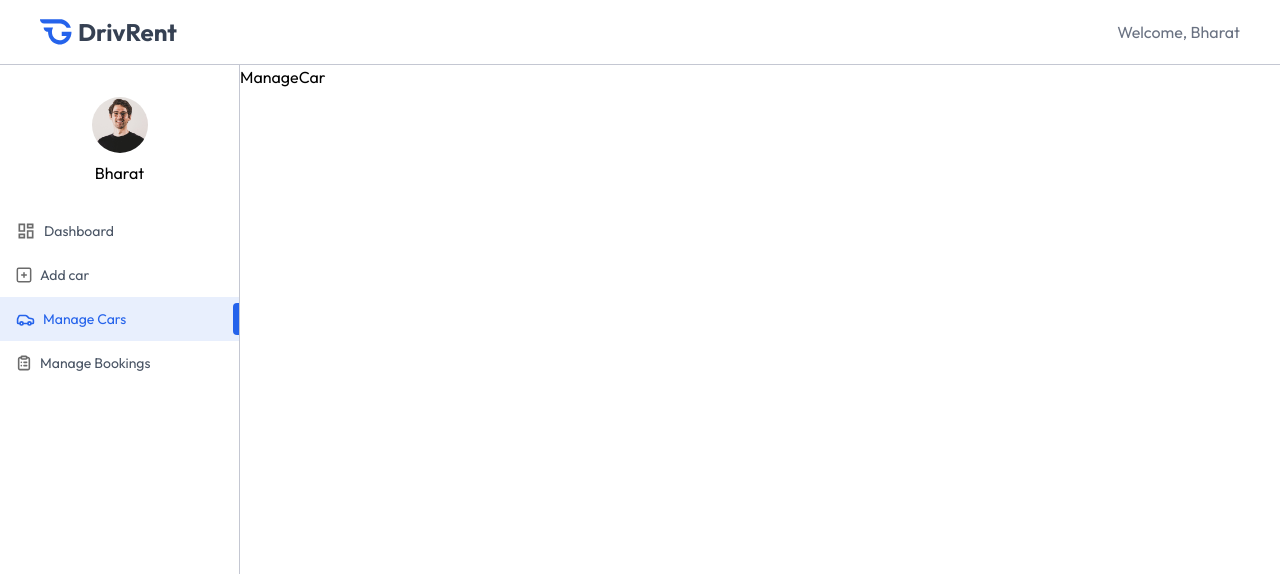
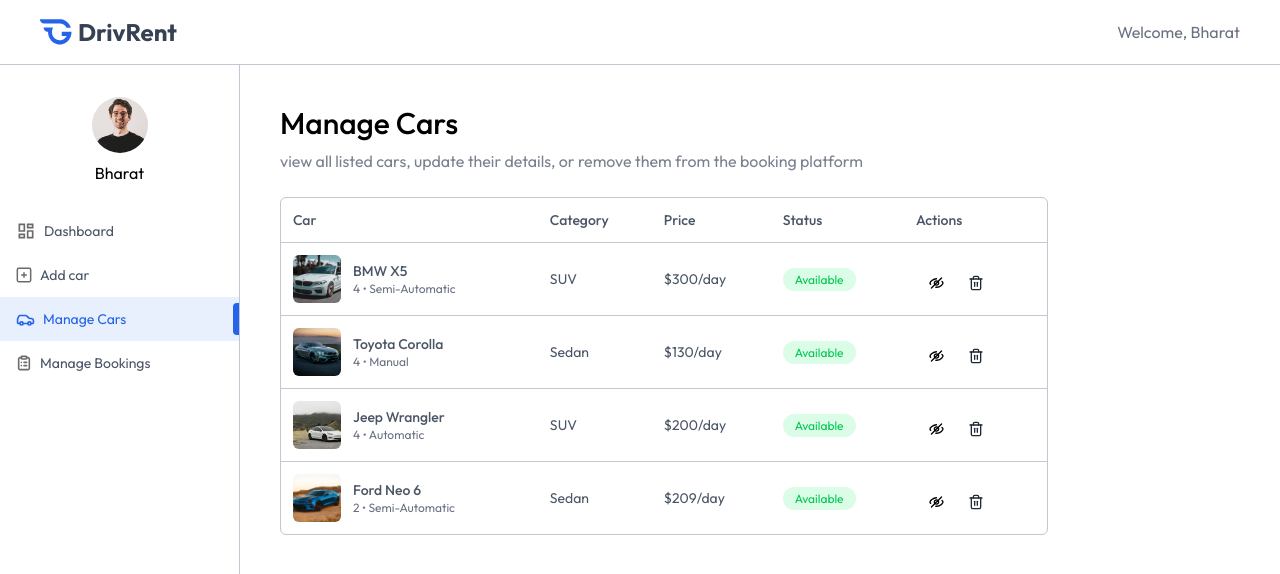
Before and after one commit to bharatgogurla/drivrent, a React (Vite) app in the folder client/: page /owner/manage-cars in a window 1280 px wide. Shown: the top 574 px of the page. Built offline with nearby package versions, Linux system fonts and the light colour scheme; the HTML template or start-up script is replaced by a standard one.

Commit message:
feat: add owner manage cars page

```diff
--- a/client/src/pages/owner/ManageCars.jsx
+++ b/client/src/pages/owner/ManageCars.jsx
@@ -1,9 +1,91 @@
-import React from 'react'
+import React, { useEffect, useState } from "react";
+import { assets, dummyCarData } from "../../assets/assets";
+import Title from "../../components/owner/Title";
 
 const ManageCar = () => {
+  const currency = import.meta.env.VITE_CURRENCY;
+  const [cars, setCars] = useState([]);
+
+  const fetchOwnercars = async () => {
+    setCars(dummyCarData);
+  };
+
+  useEffect(() => {
+    fetchOwnercars();
+  }, []);
+
   return (
-    <div>ManageCar</div>
-  )
-}
+    <div className="px-4 pt-10 md:px-10 w-full">
+      <Title
+        title="Manage Cars"
+        subTitle="view all listed cars, update their details, or remove them from the booking platform"
+      ></Title>
 
-export default ManageCar
+      <div className="max-w-3xl w-full rounded-md overflow-hidden border border-borderColor mt-6">
+        <table className="w-full border-collapse text-left text-sm text-gray-600">
+          <thead className="text-gray-600">
+            <tr>
+              <th className="p-3 font-medium">Car</th>
+              <th className="p-3 font-medium max-md:hidden">Category</th>
+              <th className="p-3 font-medium">Price</th>
+              <th className="p-3 font-medium max-md:hidden">Status</th>
+              <th className="p-3 font-medium">Actions</th>
+            </tr>
+          </thead>
+          <tbody>
+            {cars.map((car, index) => (
+              <tr key={index} className="border-t border-borderColor">
+                <td className="p-3 flex items-center gap-3">
+                  <img
+                    src={car.image}
+                    alt=""
+                    className="h-12 w-12 aspect-square rounded-md object-cover"
+                  />
+                  <div className="max-md:hidden">
+                    <p className="font-medium">
+                      {car.brand} {car.model}
+                    </p>
+                    <p className="text-xs text-gray-500">
+                      {car.seating_capacity} • {car.transmission}
+                    </p>
+                  </div>
+                </td>
+
+                <td className="p-3 max-md:hidden">{car.category}</td>
+                <td className="p-3">
+                  {currency}
+                  {car.pricePerDay}/day
+                </td>
+
+                <td className="p-3 max-md:hidden">
+                  <span
+                    className={`px-3 py-1 rounded-full text-xs ${car.isAvailable ? "bg-green-100 text-green-500" : "bg-red-100 text-red-500"}`}
+                  >
+                    {car.isAvailable ? "Available" : "Unavailable"}
+                  </span>
+                </td>
+
+                <td className="flex items-center p-3">
+                  <img
+                    src={
+                      car.isAvailable ? assets.eye_close_icon : assets.eye_icon
+                    }
+                    alt=""
+                    className="cursor-pointer"
+                  />
+                  <img
+                    src={assets.delete_icon}
+                    alt=""
+                    className="cursor-pointer"
+                  />
+                </td>
+              </tr>
+            ))}
+          </tbody>
+        </table>
+      </div>
+    </div>
+  );
+};
+
+export default ManageCar;
```
